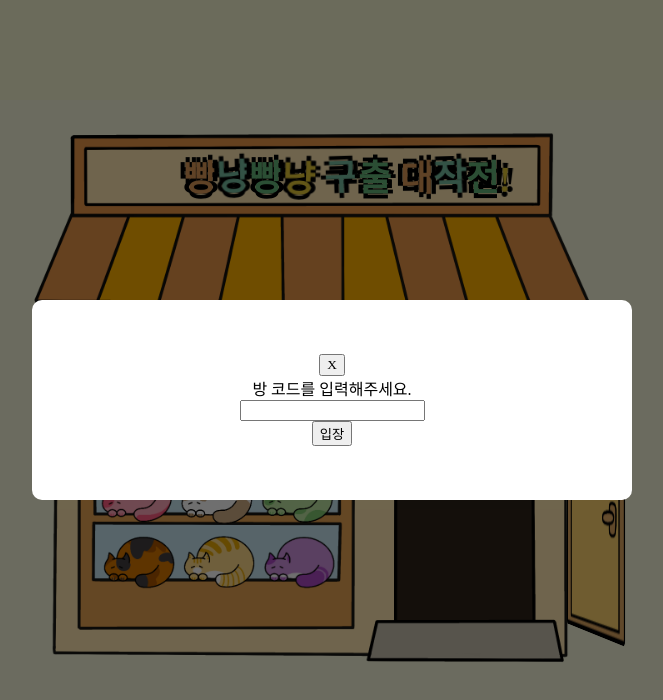
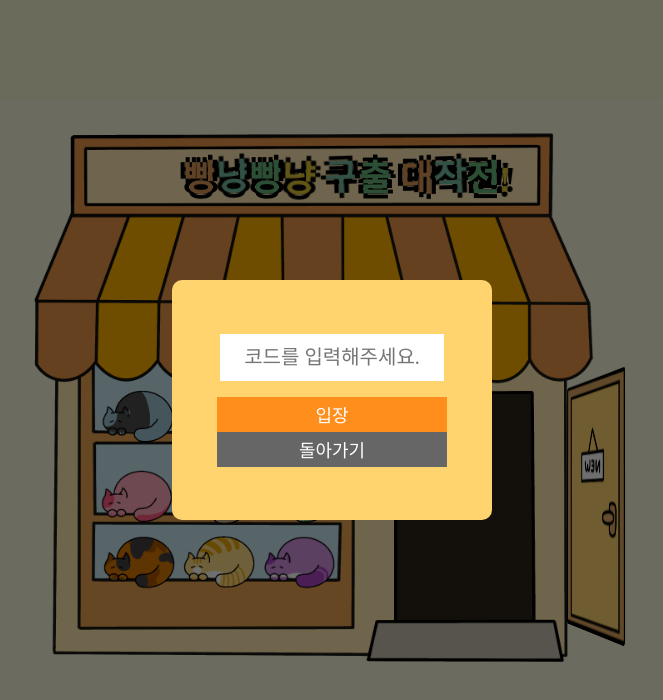
Before and after one commit to paldal-idol/BbangNyang, a React app in the folder client/: page / in a window 1280 px wide. Both pictures are taken after a click on the element 804 px from the left and 505 px from the top of the page. Shown: the top 700 px of the page, without its empty margins (308-971 px from the left). Built offline with nearby package versions, Linux system fonts and the light colour scheme; a web font is replaced by a local one.

Commit message:
feat : EntryCodeModal 디자인 및 링크 연결

```diff
--- a/client/src/components/molecules/EntryCodeModal.tsx
+++ b/client/src/components/molecules/EntryCodeModal.tsx
@@ -1,30 +1,54 @@
 import React from 'react';
+import { useHistory } from 'react-router';
 import { useSetRecoilState } from 'recoil';
 import styled from 'styled-components';
 import modalState from '@store/modal';
 import Modal from '@atoms/Modal';
+import color from '@theme/color';
+
+interface buttonProps {
+  backgroundColor: string;
+}
 
 const Content = styled.div`
   display: flex;
   flex-direction: column;
   justify-content: center;
   align-items: center;
-  width: 600px;
-  height: 200px;
-  background-color: white;
+  width: 320px;
+  height: 240px;
+  background-color: ${color.primary.darkYellow};
   border-radius: 10px;
 `;
 
-const Text = styled.p``;
+const CodeInput = styled.input`
+  width: 220px;
+  height: 45px;
+  font-size: 20px;
+  text-align: center;
+  margin-bottom: 16px;
+  border: 0px solid black;
+`;
 
-const CodeInput = styled.input``;
-
-const EntryButton = styled.button``;
-
-const CloseButton = styled.button``;
+const Button = styled.button<buttonProps>`
+  width: 230px;
+  height: 35px;
+  font-size: 18px;
+  color: white;
+  background-color: ${(props) => props.backgroundColor};
+  cursor: pointer;
+  border: 0px;
+`;
 
 const EntryCodeModal: React.FC = () => {
+  const history = useHistory();
   const setModal = useSetRecoilState(modalState);
+
+  const codeHandler = () => {
+    // TODO : 올바른 입장 코드인지 확인하는 코드 작성
+    closeModal();
+    history.push('/waiting');
+  };
 
   const closeModal = () => {
     setModal('');
@@ -33,10 +57,13 @@ const EntryCodeModal: React.FC = () => {
   return (
     <Modal>
       <Content>
-        <CloseButton onClick={closeModal}>X</CloseButton>
-        <Text>방 코드를 입력해주세요.</Text>
-        <CodeInput />
-        <EntryButton>입장</EntryButton>
+        <CodeInput placeholder="코드를 입력해주세요." />
+        <Button backgroundColor={color.button.orange} onClick={codeHandler}>
+          입장
+        </Button>
+        <Button backgroundColor={color.button.darkGray} onClick={closeModal}>
+          돌아가기
+        </Button>
       </Content>
     </Modal>
   );
--- a/client/src/global.tsx
+++ b/client/src/global.tsx
@@ -25,7 +25,7 @@ const GlobalStyle = createGlobalStyle`
     word-break: keep-all;
   }
 
-  button{
+  button, input {
     font-family: 'NeoDunggeunmo';
   }
 `;
--- a/client/src/theme/color.ts
+++ b/client/src/theme/color.ts
@@ -7,7 +7,10 @@ interface Colors {
 }
 
 const color: Colors = {
-  primary: {},
+  primary: {
+    darkYellow: '#FFD46E',
+    lightBrown: '#DCA660',
+  },
   bakery: {
     doorBack: '#DDA660',
   },
@@ -16,8 +19,11 @@ const color: Colors = {
     translucentBlack: '#00000050',
   },
   button: {
+    darkYellow: '#FDBE1F',
     yellow: '#f9f4c6',
     lightYellow: '#f5efba',
+    orange: '#FF8E1D',
+    darkGray: '#666666',
     gray: '#d3d3d3',
     lightGray: '#d8d8d8',
   },
```
